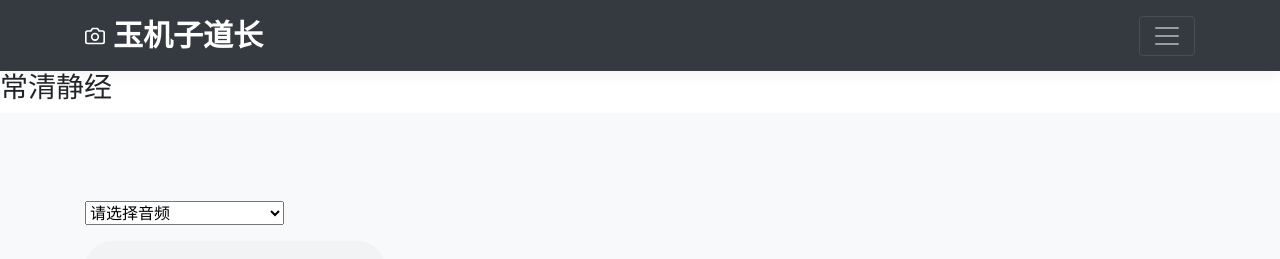
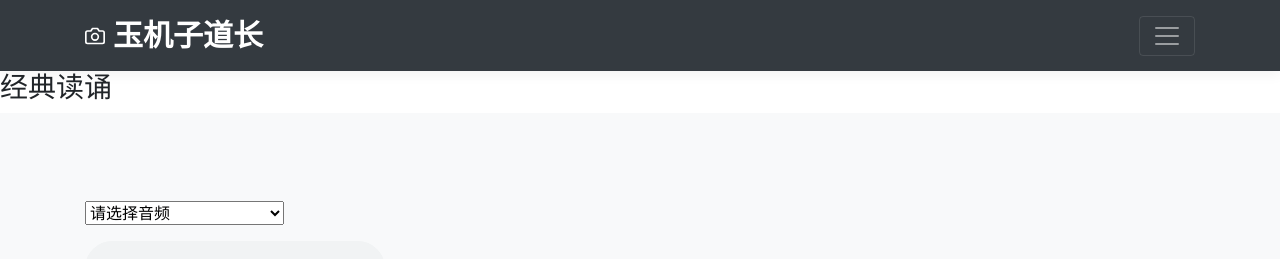
Before and after one commit to guci314/yujizi, a Jekyll site: the page built from 经典读诵.html, in a window 1280 px wide. Shown: the top 259 px of the page. Built offline with Jekyll 4.4.1, drawn with Linux system fonts in a browser that asks for light colours.

Commit message:
愿清静济化人间

```diff
--- a/_layouts/music.html
+++ b/_layouts/music.html
@@ -24,10 +24,7 @@
             <div class="container">
                 <div class="row">
                     <div class="col-sm-8 col-md-7 py-4">
-                        <h4 class="text-white">声明</h4>
-                        <p class="text-muted">
-                            我不认识玉机子道长。本站的制作也未经玉师同意。请不要向我打听玉师的联系方式
-                        </p>
+                        <h4 class="text-white">愿清静济化人间</h4>
                     </div>
                     <div class="col-sm-4 offset-md-1 py-4">
                         <h4 class="text-white">定时关闭</h4>
--- a/经典读诵.html
+++ b/经典读诵.html
@@ -1,5 +1,5 @@
 ---
-title: 常清静经
+title: 经典读诵
 layout: music
 ---
 
```
